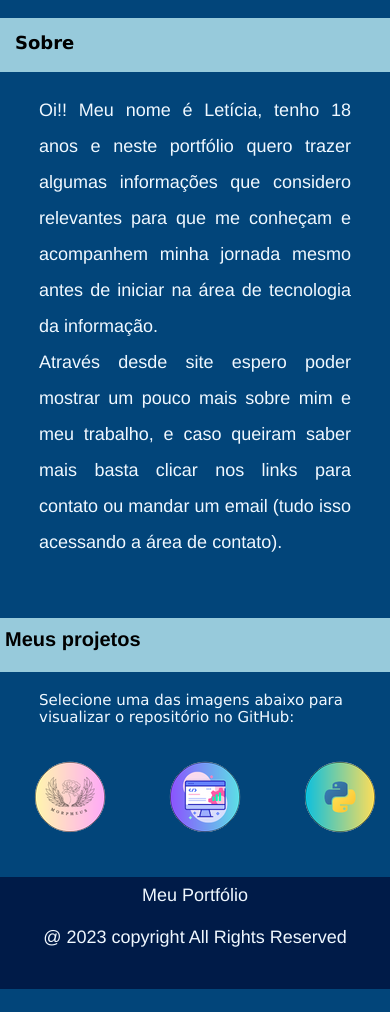
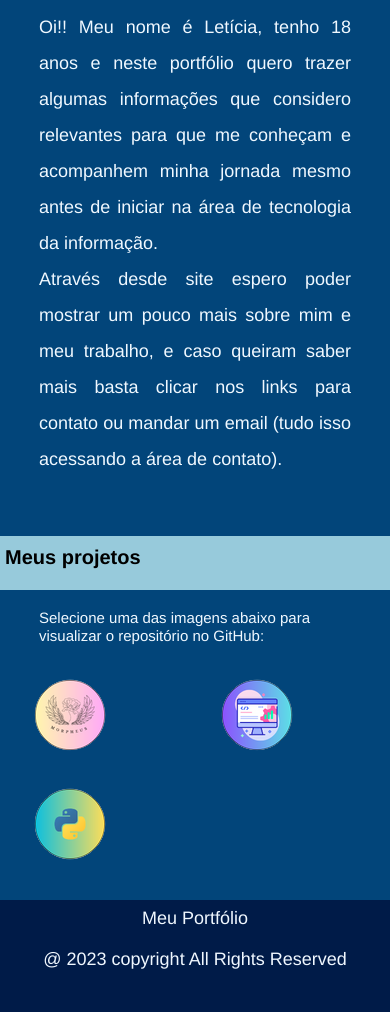
Before and after one commit to leticiacarvalho04/Portfolio_DD, a Flask app: page / in a window 390 px wide. Shown: the part 1473-2485 px from the top of the page. Before the commit the page ends 2462 px from the top, so only its background shows below. Run offline with Flask 3, Linux system fonts and the light colour scheme.

Commit message:
ajustes nos css/html sobre as imagens responsivas

```diff
--- a/src/static/css/index.css
+++ b/src/static/css/index.css
@@ -1,3 +1,4 @@
+/* Página home */
 /* Página home */
 body {
     margin: 0;
@@ -30,8 +31,8 @@ body {
     display: flex;
     flex-direction: column;
     flex: 2;
-    height: 60%;
-    width: 80%;
+    height: 44vh;
+    width: 88%;
     margin: 1%; /* Define margem superior e inferior como 1% e margens laterais automáticas */
     padding: 1%;
     background-color: #018ABE;
@@ -86,20 +87,11 @@ body {
   color: aliceblue;
   padding-top: 10px;
   padding-left: 20%;
-    font-family: 'Lucida Sans', 'Lucida Sans Regular', 'Lucida Grande', 'Lucida Sans Unicode', Geneva, Verdana, sans-serif;
-}
-
-.titulo1 {
-    grid-column: 2;
-    color: aliceblue;
-    padding-top: 10px;
-    padding-left: 20%;
-    font-family: 'Lucida Sans', 'Lucida Sans Regular', 'Lucida Grande', 'Lucida Sans Unicode', Geneva, Verdana, sans-serif;
 }
 
 div.sobremim {
-    display: grid;
-    grid-template-columns: auto auto auto;
+  display: flex;
+  flex-direction: column;
   width: 22rem;
   height: 3rem;
   background: #97CADB;
@@ -110,7 +102,6 @@ body {
 
 h3.sobre {
   padding-left: 10px;
-    font-family: 'Lucida Sans', 'Lucida Sans Regular', 'Lucida Grande', 'Lucida Sans Unicode', Geneva, Verdana, sans-serif;
 }
 
 .descricao {
@@ -127,8 +118,8 @@ body {
 }
 
 div.mprojetos {
-    display: grid;
-    grid-template-columns: auto auto auto;
+  display: flex;
+  flex-direction: row;
   width: 22rem;
   height: 3rem;
   background: #97CADB;
@@ -138,9 +129,8 @@ body {
 }
 
 .projetos {
-    display: grid;
-    grid-template-columns: repeat(2, 1fr); /* Usando unidades flexíveis para melhor layout */
-    grid-template-rows: auto auto;
+  display: flex;
+  flex-direction: row;
   margin-left: 5%;
 }
 
@@ -148,28 +138,19 @@ body {
   color: aliceblue;
   margin-left: 5%;
   margin-top: 5%;
-    font-family: Verdana, Geneva, Tahoma, sans-serif;
   font-size: 15px;
 }
 
 .api {
-    grid-row: 1;
-    grid-column: 1;
+  flex: 1;
 }
 
 .dev {
-    grid-row: 1;
-    grid-column: 2;
+  flex: 1;
 }
 
 .py {
-    grid-row: 1;
-    grid-column: 3;
-  }
-
-  .unreal {
-    grid-row: 1;
-    grid-column: 4;
+  flex: 1;
 }
 
   @media screen and (max-width: 600px) {
@@ -341,7 +322,6 @@ body {
     padding: 0;
     font-size: 18px;
     font-weight: bold;
-    font-family: 'Lucida Sans', 'Lucida Sans Regular', 'Lucida Grande', 'Lucida Sans Unicode', Geneva, Verdana, sans-serif;
   }
 
   .descricao {
@@ -355,7 +335,6 @@ body {
     padding: 0;
     font-size: 18px;
     font-weight: bold;
-    font-family: 'Lucida Sans', 'Lucida Sans Regular', 'Lucida Grande', 'Lucida Sans Unicode', Geneva, Verdana, sans-serif;
   }
 
   .explicacao {
@@ -464,7 +443,6 @@ body {
     padding: 0;
     font-size: 18px;
     font-weight: bold;
-    font-family: 'Lucida Sans', 'Lucida Sans Regular', 'Lucida Grande', 'Lucida Sans Unicode', Geneva, Verdana, sans-serif;
   }
 
   .descricao {
@@ -478,7 +456,6 @@ body {
     bottom: 0;
     font-size: 18px;
     font-weight: bold;
-    font-family: 'Lucida Sans', 'Lucida Sans Regular', 'Lucida Grande', 'Lucida Sans Unicode', Geneva, Verdana, sans-serif;
   }
 
   .explicacao {
```
Also changed, not shown: src/static/css/style.css (+1 -44 lines). Lines whose indentation alone changed are shown as unchanged.
